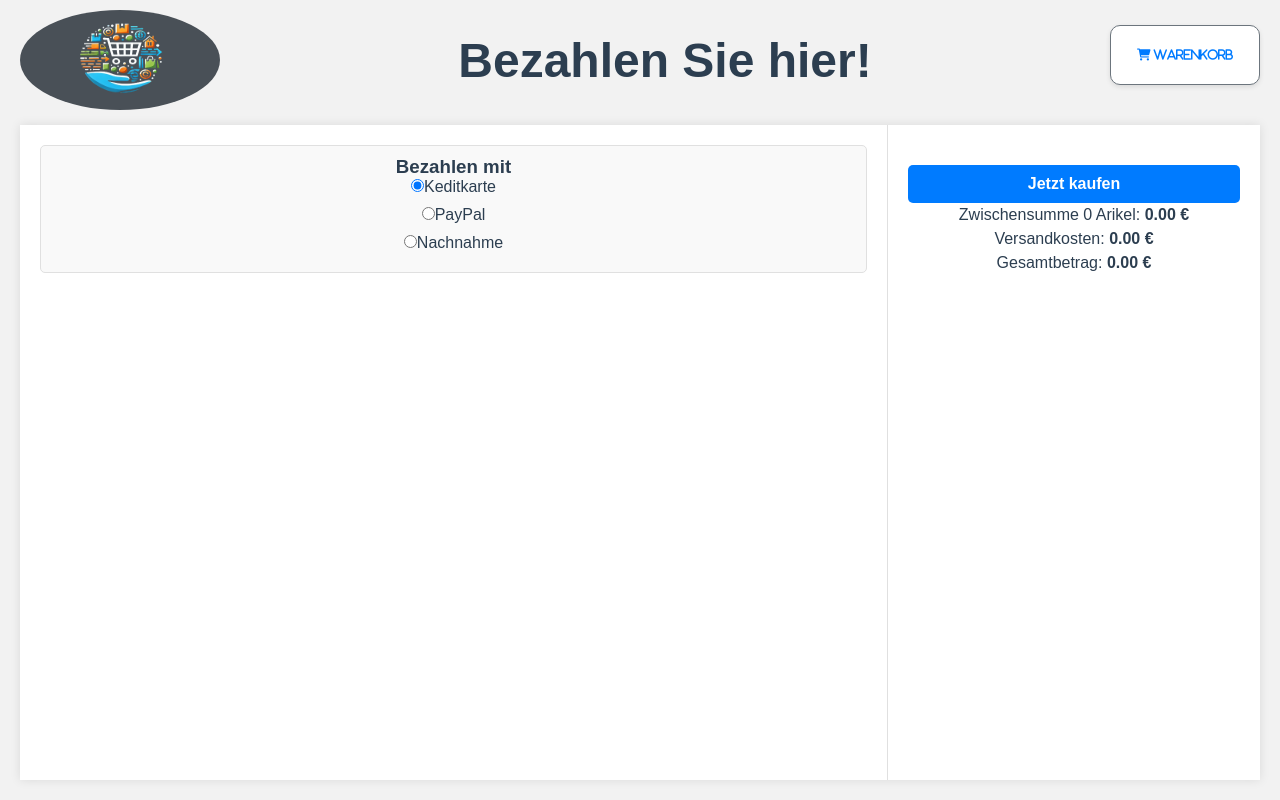
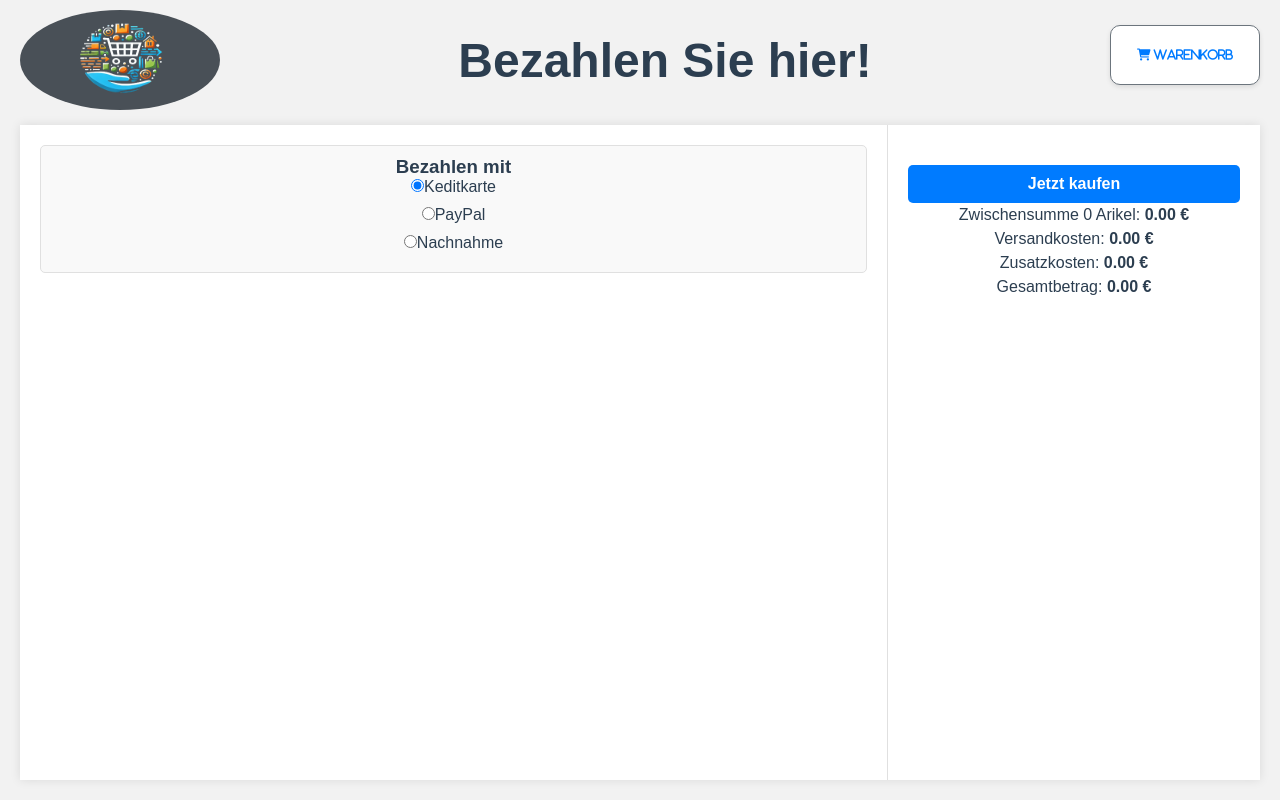
Before and after one commit to PinguGit/Project-ShopBase, a Vue app in the folder Frontend/frontend/: page /checkout-page in a window 1280 px wide. Built offline with nearby package versions, Linux system fonts and the light colour scheme.

Commit message:
checkout page Zusatzkosten hinzugefügt

```diff
--- a/Frontend/frontend/src/views/checkout_page.vue
+++ b/Frontend/frontend/src/views/checkout_page.vue
@@ -30,15 +30,15 @@
                     <div class="payment-options">
                         <h3>Bezahlen mit</h3>
                         <div class="payment-option">
-                            <input type="radio" id="credit-card" name="payment-method" value="credit-card" checked>
+                            <input type="radio" id="credit-card" name="payment-method" value="credit-card" v-model="selectedPaymentMethod" checked>
                             <label for="credit-card">Keditkarte</label>
                         </div>
                         <div class="payment-option">
-                            <input type="radio" id="paypal" name="payment-method" value="paypal">
+                            <input type="radio" id="paypal" name="payment-method" value="paypal" v-model="selectedPaymentMethod">
                             <label for="paypal">PayPal</label>
                         </div>
                         <div class="payment-option">
-                            <input type="radio" id="cash-on-delivery" name="payment-method" value="cash-on-delivery">
+                            <input type="radio" id="cash-on-delivery" name="payment-method" value="cash-on-delivery" v-model="selectedPaymentMethod">
                             <label for="cash-on-delivery">Nachnahme</label>
                         </div>
                     </div>
@@ -72,7 +72,8 @@
                     <button class="buy-button">Jetzt kaufen</button>
                     <p>Zwischensumme {{ totalItems }} Arikel: <strong>{{ totalAmount.toFixed(2) }} €</strong></p>
                     <p>Versandkosten: <strong>0.00 €</strong></p>
-                    <p>Gesamtbetrag: <strong>{{ totalAmount.toFixed(2) }} €</strong></p>
+                    <p>Zusatzkosten: <strong>{{ paymentFee.toFixed(2) }} €</strong></p>
+                    <p>Gesamtbetrag: <strong>{{ totalWithFees.toFixed(2) }} €</strong></p>
                 </div>
             </div>
         </div>
@@ -82,7 +83,7 @@
 
 <script>
 import { useCartStore } from '@/stores/cart';
-import { computed } from 'vue';
+import { computed, ref } from 'vue';
 
 export default {
     name: 'ShoppingCart',
@@ -119,6 +120,22 @@ export default {
             return groupedCartItems.value.reduce((total, item) => total + item.preis * item.anzahl, 0);
         });
 
+        const selectedPaymentMethod = ref('credit-card');
+        const paymentFeePercentage = computed(() => {
+            if (selectedPaymentMethod.value === 'credit-card') return 0.03;
+            if (selectedPaymentMethod.value === 'paypal') return 0.05;
+            if (selectedPaymentMethod.value === 'cash-on-delivery') return 0.10;
+            return 0;
+        });
+
+        const paymentFee = computed(() => {
+            return totalAmount.value * paymentFeePercentage.value;
+        });
+
+        const totalWithFees = computed(() => {
+            return totalAmount.value + paymentFee.value;
+        })
+
         // Entferne einen Artikel aus dem Warenkorb,
         function removeFromCart(item) {
             const index = cartItems.value.findIndex(cartItem => cartItem.produkt_name === item.produkt_name);
@@ -151,7 +168,10 @@ export default {
             totalAmount,
             removeFromCart,
             gridStyle,
-            updateQuantity
+            updateQuantity,
+            paymentFee,
+            totalWithFees,
+            selectedPaymentMethod
         };
     }
 };
```
